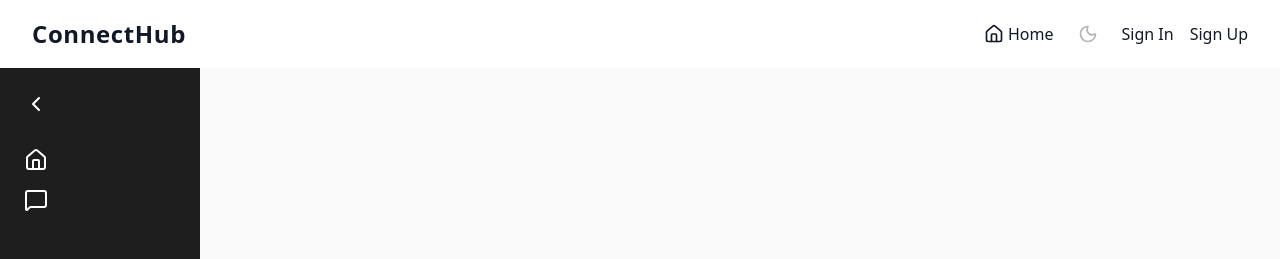
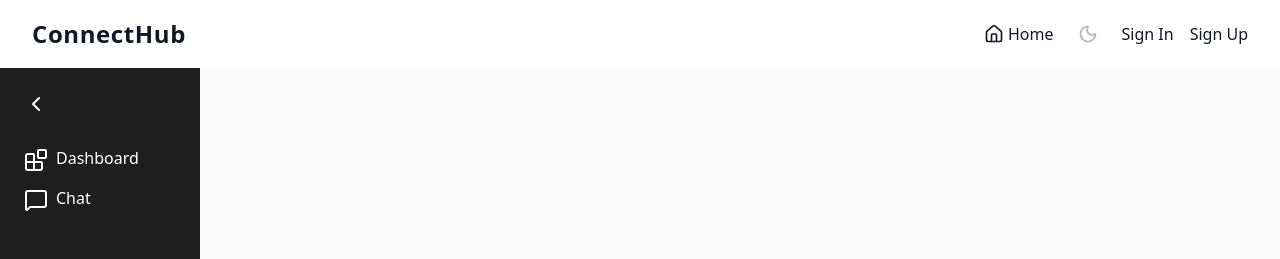
Before and after one commit to Shinia-Gupta/connecthub, a Next.js app: page /dashboard in a window 1280 px wide. Shown: the top 259 px of the page. Built offline with nearby package versions, Linux system fonts and the light colour scheme; no server answers.

Commit message:
add sidebar

```diff
--- a/src/app/(dashboard)/chat/page.tsx
+++ b/src/app/(dashboard)/chat/page.tsx
@@ -0,0 +1,7 @@
+export default function ChatPage(){
+    return (
+        <>
+        <h2>Chat page</h2>
+        </>
+    )
+}
--- a/src/app/components/Sidebar.tsx
+++ b/src/app/components/Sidebar.tsx
@@ -1,6 +1,6 @@
 "use client";
 import { Box, IconButton, Tooltip } from "@mui/material";
-import { Home, MessageSquare, ChevronLeft, ChevronRight } from "lucide-react";
+import { MessageSquare, ChevronLeft, ChevronRight, Blocks } from "lucide-react";
 import { useUIStore } from "@/src/store/uiStore";
 import Link from "next/link";
 
@@ -27,8 +27,9 @@ export default function Sidebar() {
       <Tooltip title="Dashboard" placement="right">
         <Link href="/dashboard">
           <IconButton sx={{ color: "#fff" }}>
-            <Home />
+            <Blocks />
           </IconButton>
+            {sidebarOpen && <span>Dashboard</span>}
         </Link>
       </Tooltip>
 
@@ -37,6 +38,7 @@ export default function Sidebar() {
           <IconButton sx={{ color: "#fff" }}>
             <MessageSquare />
           </IconButton>
+            {sidebarOpen && <span>Chat</span>}
         </Link>
       </Tooltip>
     </Box>
```
